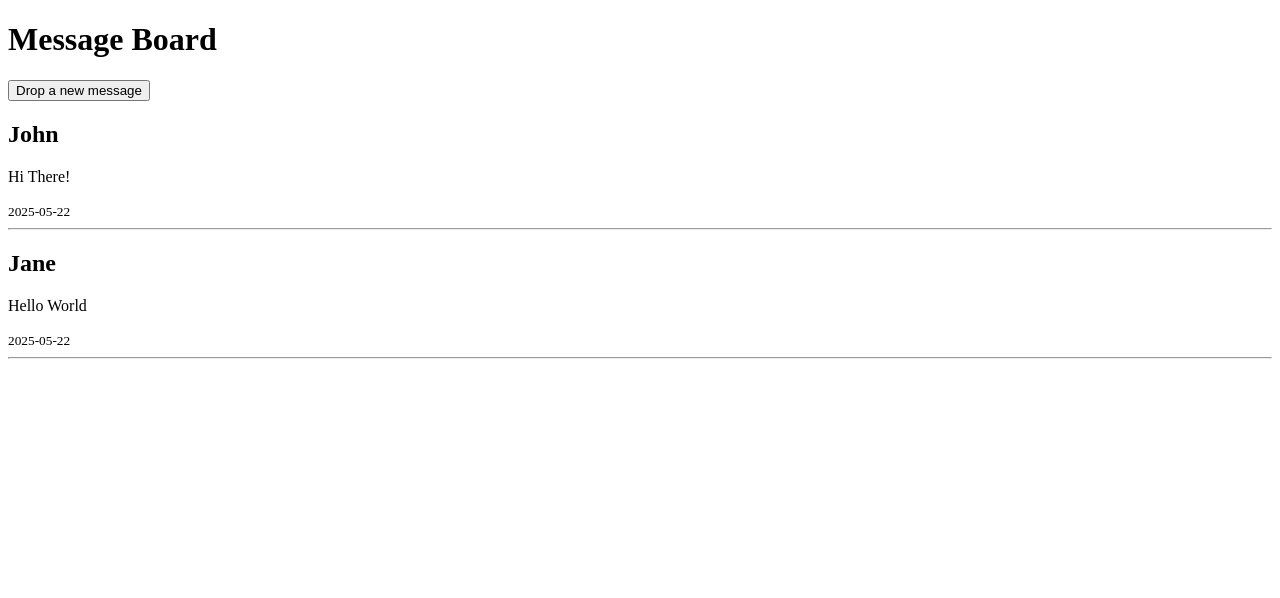
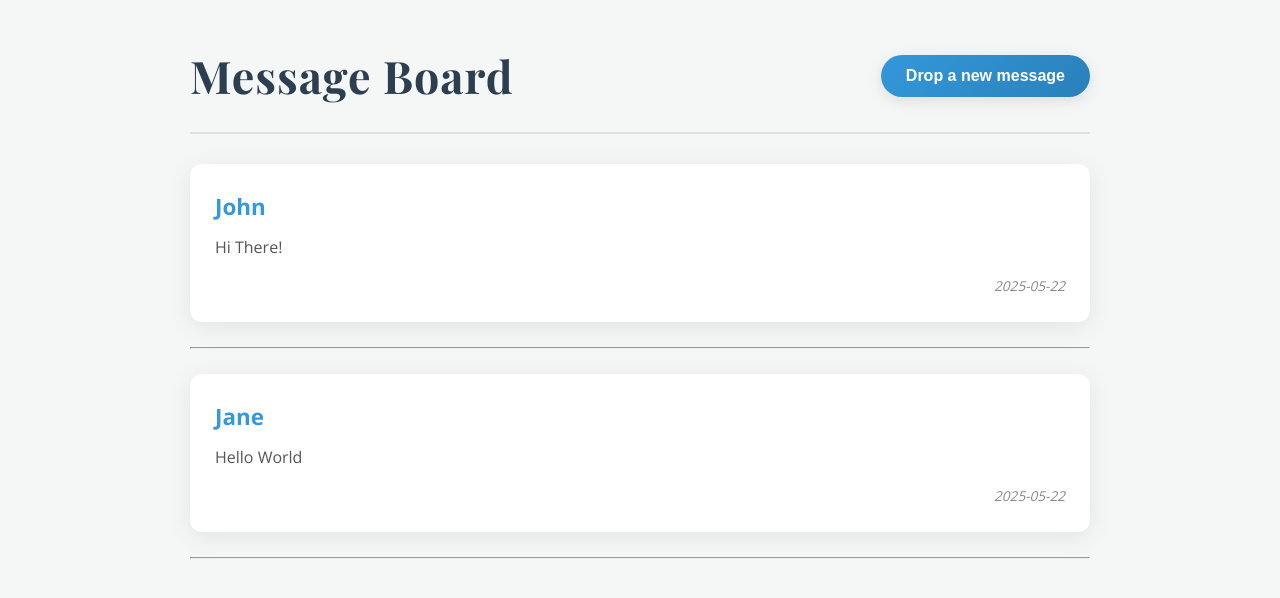
Before and after one commit to Lune3/message-board-fastapi, a FastAPI app: page / in a window 1280 px wide. Shown: the top 598 px of the page. Run offline with FastAPI, Linux system fonts and the light colour scheme.

Commit message:
completed the css

```diff
--- a/main.py
+++ b/main.py
@@ -3,11 +3,13 @@ from fastapi import FastAPI, Request
 from fastapi.responses import RedirectResponse
 from fastapi import Form
 from fastapi.templating import Jinja2Templates
+from fastapi.staticfiles import StaticFiles
 from pydantic import BaseModel, Field
 from datetime import date
 
 app = FastAPI()
 templates = Jinja2Templates(directory="templates")
+app.mount("/static", StaticFiles(directory="static"), name="static")
 
 class Message(BaseModel):
     name: str
--- /dev/null
+++ b/static/style.css
@@ -0,0 +1,302 @@
+*,
+*::before,
+*::after {
+    box-sizing: border-box;
+    margin: 0;
+    padding: 0;
+}
+
+body {
+    font-family: 'Open Sans', sans-serif;
+    line-height: 1.6;
+    background-color: #f4f7f6;
+    color: #333;
+    padding: 20px;
+    display: flex;
+    flex-direction: column;
+    align-items: center;
+}
+
+
+.container {
+    width: 100%;
+    max-width: 900px;
+    display: flex;
+    justify-content: space-between;
+    align-items: center;
+    padding: 20px 0;
+    margin-bottom: 30px;
+    border-bottom: 2px solid #e0e0e0;
+}
+
+.title {
+    font-family: 'Playfair Display', serif;
+    font-size: 2.8rem;
+    color: #2c3e50;
+    letter-spacing: 1px;
+}
+
+.new-message-button a {
+    text-decoration: none;
+}
+
+.new-message-button button {
+    background: linear-gradient(135deg, #3498db, #2980b9);
+    color: white;
+    border: none;
+    padding: 12px 25px;
+    font-size: 1rem;
+    font-weight: 600;
+    border-radius: 25px;
+    cursor: pointer;
+    transition: all 0.3s ease;
+    box-shadow: 0 4px 15px rgba(0, 0, 0, 0.1);
+}
+
+.new-message-button button:hover {
+    background: linear-gradient(135deg, #2980b9, #1f6691);
+    transform: translateY(-3px);
+    box-shadow: 0 6px 20px rgba(0, 0, 0, 0.15);
+}
+
+.new-message-button button:active {
+    transform: translateY(-1px);
+    box-shadow: 0 3px 10px rgba(0, 0, 0, 0.1);
+}
+
+.messages {
+    width: 100%;
+    max-width: 900px;
+    display: grid;
+    gap: 25px;
+}
+
+.message-card {
+    background-color: #ffffff;
+    border-radius: 12px;
+    padding: 25px;
+    box-shadow: 0 5px 25px rgba(0, 0, 0, 0.08);
+    transition: transform 0.3s ease, box-shadow 0.3s ease;
+    display: flex;
+    flex-direction: column;
+}
+
+.message-card:hover {
+    transform: translateY(-5px);
+    box-shadow: 0 8px 30px rgba(0, 0, 0, 0.12);
+}
+
+.message-name {
+    font-size: 1.4rem;
+    font-weight: 700;
+    color: #3498db;
+    margin-bottom: 10px;
+    display: flex;
+    align-items: center;
+}
+
+.message-text {
+    font-size: 1rem;
+    color: #555;
+    margin-bottom: 15px;
+    flex-grow: 1;
+    white-space: pre-wrap;
+}
+
+.message-date {
+    font-size: 0.85rem;
+    color: #888;
+    text-align: right;
+    margin-top: auto;
+    font-style: italic;
+}
+
+@media (max-width: 768px) {
+    .title {
+        font-size: 2.2rem;
+    }
+
+    .new-message-button button {
+        padding: 10px 20px;
+        font-size: 0.9rem;
+    }
+
+    .container {
+        flex-direction: column;
+        align-items: flex-start;
+        gap: 15px;
+    }
+
+    .new-message-button {
+        width: 100%;
+    }
+
+    .new-message-button button {
+        width: 100%;
+    }
+
+    .messages {
+        gap: 20px;
+    }
+
+    .message-card {
+        padding: 20px;
+    }
+}
+
+@media (max-width: 480px) {
+    body {
+        padding: 15px;
+    }
+    .title {
+        font-size: 1.8rem;
+    }
+    .message-name {
+        font-size: 1.2rem;
+    }
+    .message-text {
+        font-size: 0.95rem;
+    }
+}
+
+.form-page-container {
+    display: flex;
+    justify-content: center;
+    align-items: flex-start;
+    min-height: calc(100vh - 40px);
+    padding: 20px;
+    width: 100%;
+}
+
+.form-card {
+    background-color: #ffffff;
+    padding: 30px 40px;
+    border-radius: 12px;
+    box-shadow: 0 8px 30px rgba(0, 0, 0, 0.1);
+    width: 100%;
+    max-width: 600px;
+    margin-top: 40px;
+}
+
+.form-title {
+    font-family: 'Playfair Display', serif;
+    font-size: 2.2rem;
+    color: #2c3e50;
+    text-align: center;
+    margin-bottom: 35px;
+}
+
+.message-form .form-group {
+    margin-bottom: 25px;
+}
+
+.message-form .form-label {
+    display: block;
+    font-size: 0.95rem;
+    font-weight: 600;
+    color: #495057;
+    margin-bottom: 8px;
+}
+
+.message-form .form-input,
+.message-form .form-textarea {
+    width: 100%;
+    padding: 12px 15px;
+    font-family: 'Open Sans', sans-serif;
+    font-size: 1rem;
+    color: #333;
+    background-color: #fdfdfd;
+    border: 1px solid #ced4da;
+    border-radius: 8px;
+    transition: border-color 0.2s ease-in-out, box-shadow 0.2s ease-in-out;
+}
+
+.message-form .form-input::placeholder,
+.message-form .form-textarea::placeholder {
+    color: #adb5bd;
+    opacity: 1;
+}
+
+.message-form .form-input:focus,
+.message-form .form-textarea:focus {
+    border-color: #3498db;
+    outline: 0;
+    box-shadow: 0 0 0 0.2rem rgba(52, 152, 219, 0.25);
+}
+
+.message-form .form-textarea {
+    resize: vertical;
+    min-height: 120px;
+}
+
+.form-actions {
+    display: flex;
+    justify-content: flex-end;
+    gap: 15px;
+    margin-top: 30px;
+    padding-top: 20px;
+    border-top: 1px solid #e9ecef;
+}
+
+.button {
+    padding: 10px 25px;
+    font-size: 1rem;
+    font-weight: 600;
+    border-radius: 25px;
+    cursor: pointer;
+    text-decoration: none;
+    display: inline-block;
+    text-align: center;
+    transition: all 0.3s ease;
+    border: none;
+}
+
+.button-primary {
+    background: linear-gradient(135deg, #3498db, #2980b9);
+    color: white;
+    box-shadow: 0 4px 15px rgba(0, 0, 0, 0.1);
+}
+
+.button-primary:hover {
+    background: linear-gradient(135deg, #2980b9, #1f6691);
+    transform: translateY(-2px);
+    box-shadow: 0 6px 20px rgba(0, 0, 0, 0.15);
+}
+
+.button-primary:active {
+    transform: translateY(-1px);
+    box-shadow: 0 3px 10px rgba(0, 0, 0, 0.1);
+}
+
+.button-secondary {
+    background-color: #f0f2f5;
+    color: #555;
+    border: 1px solid #d1d9e0;
+}
+
+.button-secondary:hover {
+    background-color: #e2e6ea;
+    border-color: #c3ccd4;
+    color: #333;
+}
+
+@media (max-width: 600px) {
+    .form-card {
+        padding: 25px 20px;
+        margin-top: 20px;
+    }
+
+    .form-title {
+        font-size: 1.8rem;
+        margin-bottom: 25px;
+    }
+
+    .form-actions {
+        flex-direction: column-reverse;
+        gap: 10px;
+    }
+
+    .button {
+        width: 100%;
+    }
+}
--- a/templates/index.html
+++ b/templates/index.html
@@ -1,21 +1,28 @@
 <!DOCTYPE html>
 <html lang="en">
 <head>
-    <title>Message</title>
+    <title>Message Board</title>
+    <meta name="viewport" content="width=device-width, initial-scale=1.0">
+    <link rel="stylesheet" href="/static/style.css">
+    <link href="https://fonts.googleapis.com/css2?family=Open+Sans:wght@300;400;600;700&family=Playfair+Display:wght@700&display=swap" rel="stylesheet">
 </head>
 <body>
-    <h1>Message Board</h1>
-    <div>
-        <a href="/new"><button>Drop a new message</button></a>
+    <div class="container">
+        <h1 class="title">Message Board</h1>
+        <div class="new-message-button">
+            <a href="/new"><button>Drop a new message</button></a>
+        </div>
+
+    </div>
+    <div class="messages">
         {% for message in messages %}
-            <div>
-                <h2>{{ message.name }}</h2>
-                <p>{{ message.text }}</p>
-                <small>{{ message.added }}</small>
+            <div class="message-card">
+                <h2 class="message-name">{{ message.name }}</h2>
+                <p class="message-text">{{ message.text }}</p>
+                <small class="message-date">{{ message.added }}</small>
             </div>
             <hr>
         {% endfor %}
-
     </div>
 </body>
 </html>
```
Also changed, not shown: templates/form.html (+29 -10 lines).
